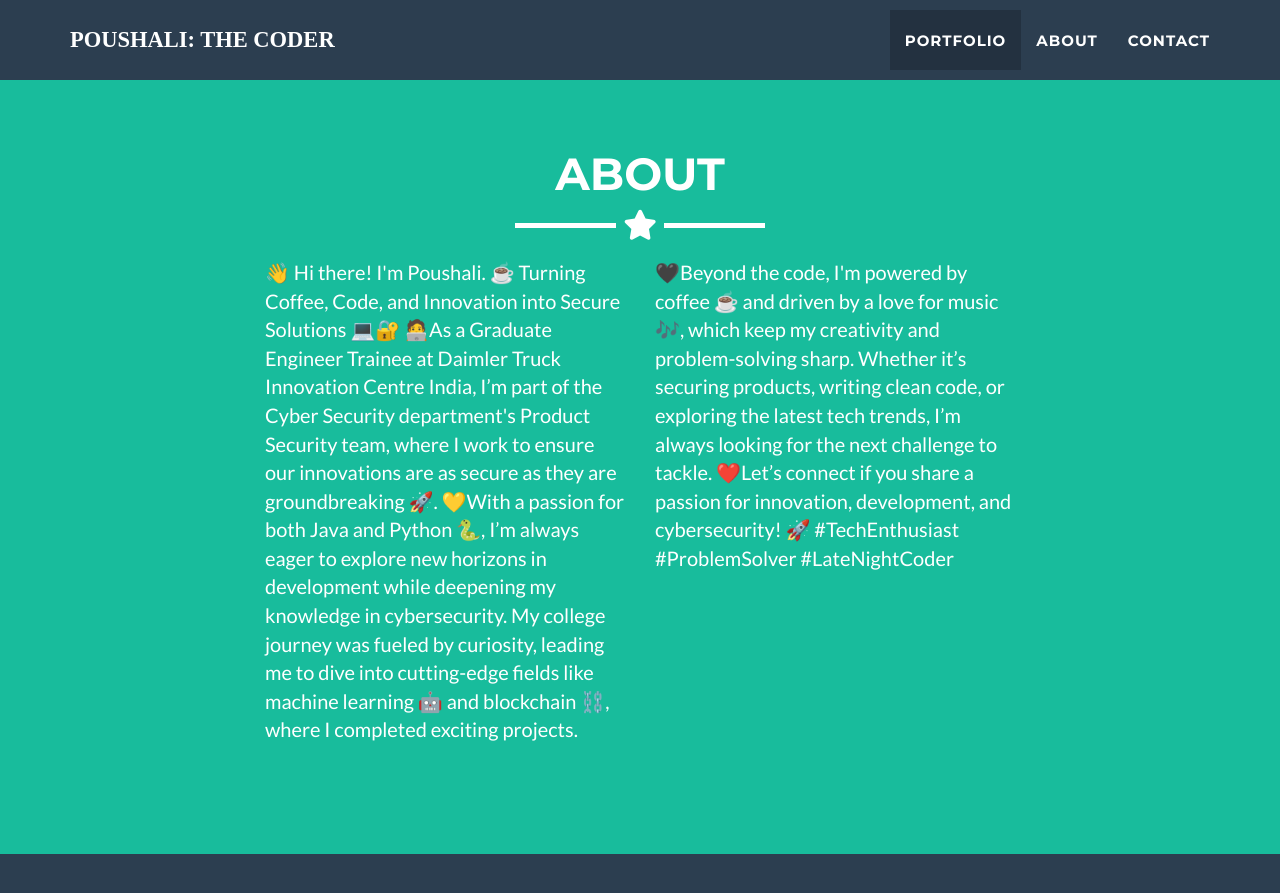
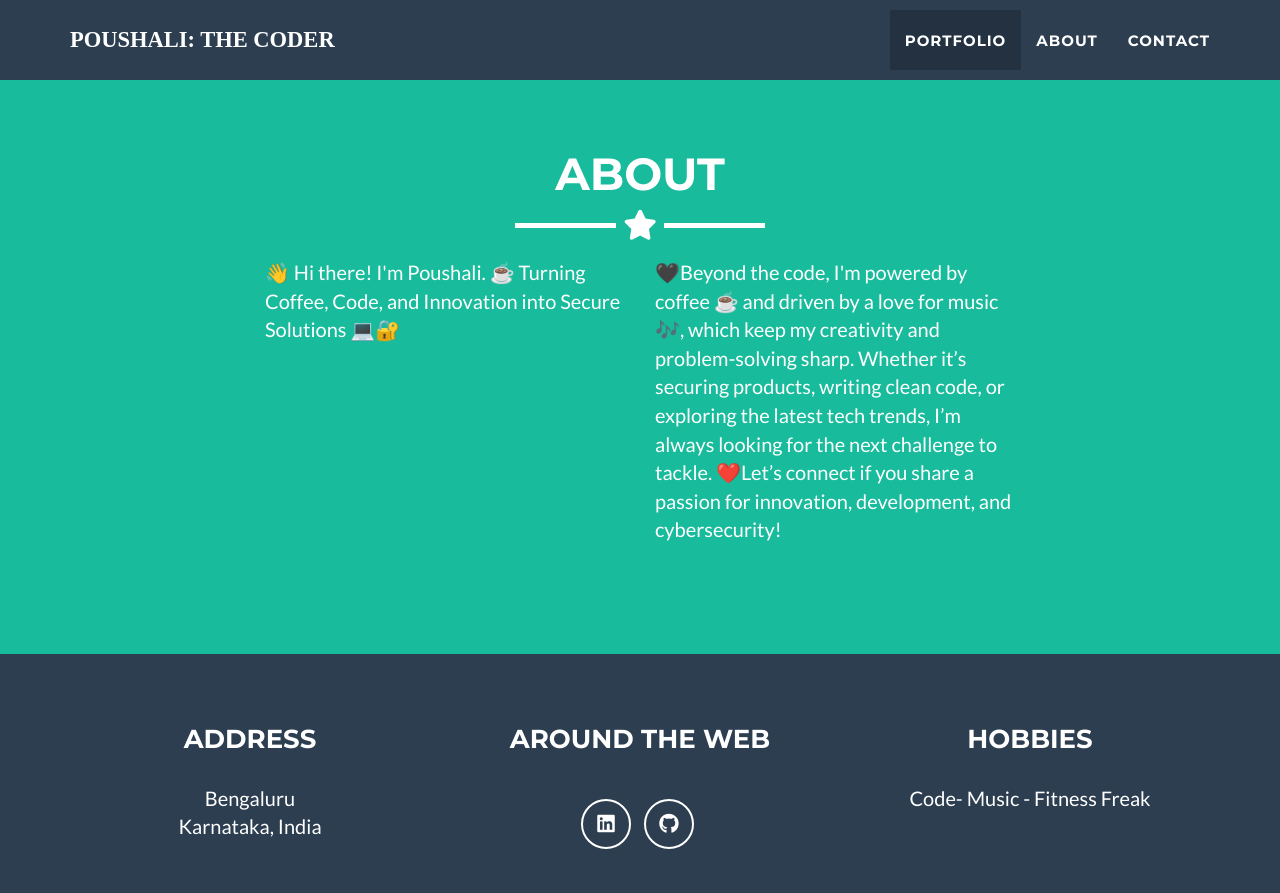
Before and after one commit to poushalic34/poushalic34.github.io, a Jekyll site: the page built from index.html, in a window 1280 px wide and 900 px high, scrolled down 1623 px. Shown: the top 893 px of the window. Built offline with Jekyll 4.4.1, drawn with Linux system fonts in a browser that asks for light colours.

Commit message:
Update about.html

```diff
--- a/_includes/about.html
+++ b/_includes/about.html
@@ -11,15 +11,12 @@
       <div class="col-lg-4 col-lg-offset-2">
         <p>👋 Hi there! I'm Poushali.
 ☕ Turning Coffee, Code, and Innovation into Secure Solutions 💻🔐
-🧑‍💻As a Graduate Engineer Trainee at Daimler Truck Innovation Centre India, I’m part of the Cyber Security department's Product Security team, where I work to ensure our innovations are as secure as they are groundbreaking 🚀.
-💛With a passion for both Java and Python 🐍, I’m always eager to explore new horizons in development while deepening my knowledge in cybersecurity. My college journey was fueled by curiosity, leading me to dive into cutting-edge fields like machine learning 🤖 and blockchain ⛓️, where I completed exciting projects.
 </p>
       </div>
       <div class="col-lg-4">
         <p>
 🖤Beyond the code, I'm powered by coffee ☕ and driven by a love for music 🎶, which keep my creativity and problem-solving sharp. Whether it’s securing products, writing clean code, or exploring the latest tech trends, I’m always looking for the next challenge to tackle.
-❤️Let’s connect if you share a passion for innovation, development, and cybersecurity!
-🚀 #TechEnthusiast #ProblemSolver #LateNightCoder </p>
+❤️Let’s connect if you share a passion for innovation, development, and cybersecurity!</p>
       </div>
 
     </div>
```
